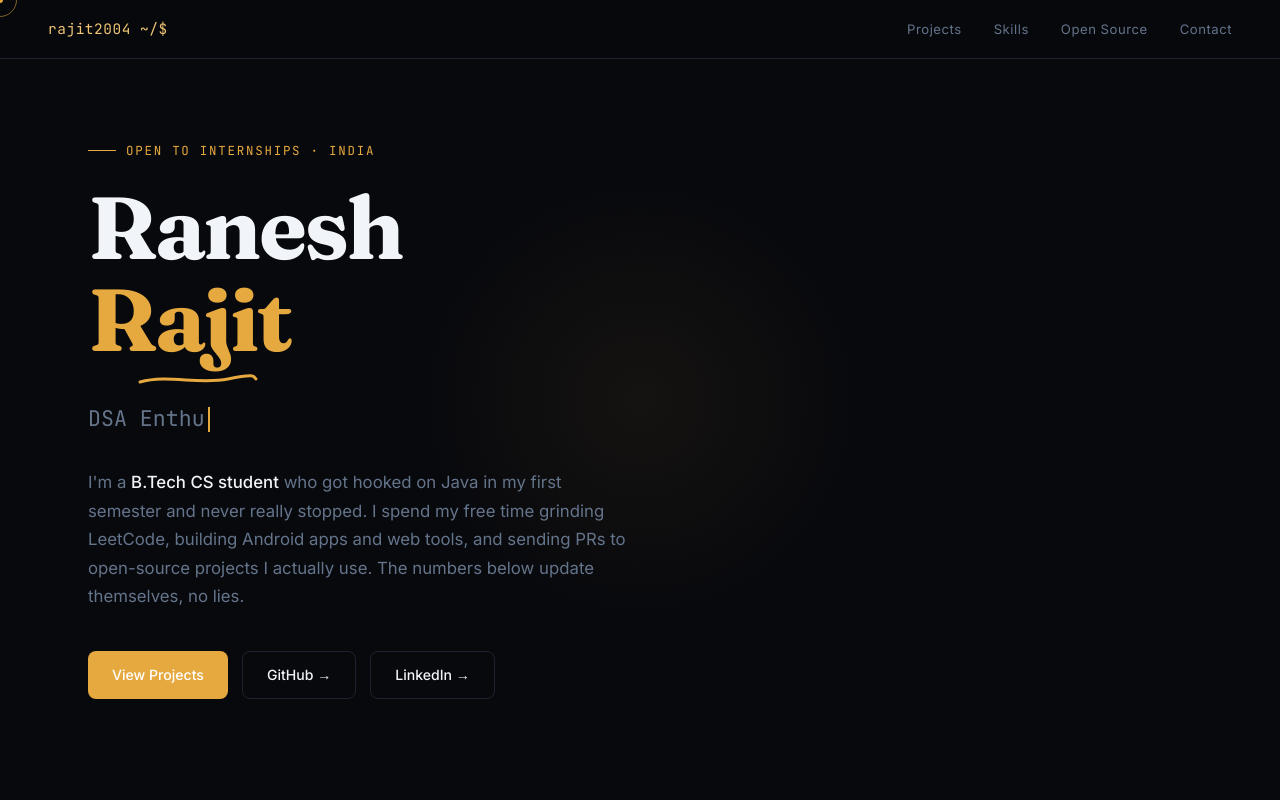
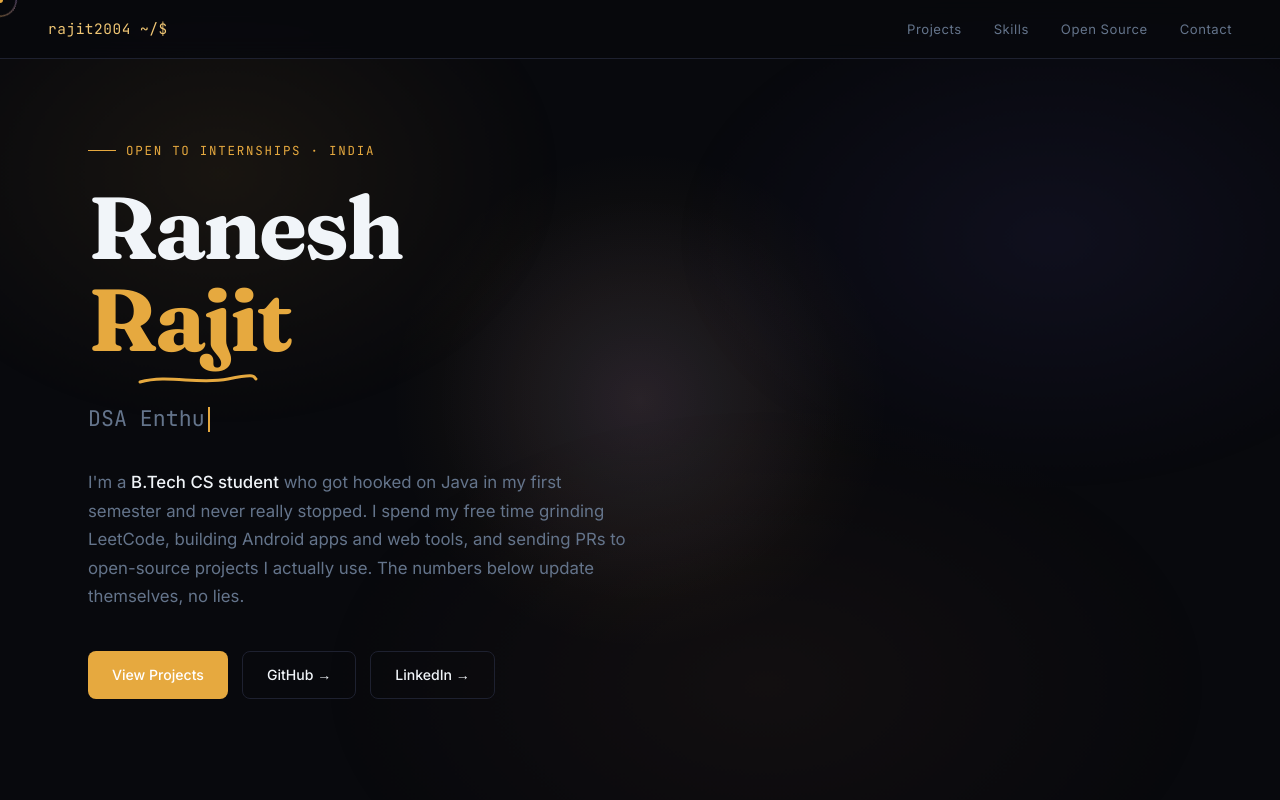
Before and after one commit to rajit2004/rajit2004.github.io, a plain HTML site: page docs/index.html in a window 1280 px wide. Shown: the top 800 px of the page. Drawn offline with Linux system fonts and the light colour scheme; no server answers.

Commit message:
Upgrade cursor and background gradient effects

```diff
--- a/docs/index.html
+++ b/docs/index.html
@@ -31,24 +31,47 @@
       --display: 'Fraunces', serif;
     }
 
+    html { background: var(--bg); }
     body {
-      background: var(--bg);
+      background: transparent;
       color: var(--text);
       font-family: var(--sans);
       line-height: 1.6;
       overflow-x: hidden;
     }
+    body::before {
+      content: '';
+      position: fixed;
+      inset: 0;
+      z-index: -1;
+      background:
+        radial-gradient(38% 45% at 18% 22%, rgba(230,169,63,0.08), transparent 70%),
+        radial-gradient(42% 45% at 82% 30%, rgba(124,110,255,0.07), transparent 70%),
+        radial-gradient(50% 50% at 60% 85%, rgba(224,140,90,0.05), transparent 70%);
+      animation: aurora 22s ease-in-out infinite alternate;
+    }
+    @keyframes aurora {
+      from { transform: translate3d(0, 0, 0) scale(1); }
+      to { transform: translate3d(-1.5%, 1%, 0) scale(1.08); }
+    }
 
     /* Cursor light */
-    .cursor-light {
+    .cursor-light, .cursor-light-2 {
       position: fixed;
       top: 0; left: 0;
-      width: 480px; height: 480px;
+      width: 640px; height: 640px;
       border-radius: 50%;
-      background: radial-gradient(circle, rgba(230,169,63,0.06) 0%, transparent 65%);
       pointer-events: none;
       z-index: 0;
       mix-blend-mode: screen;
+      will-change: transform;
+    }
+    .cursor-light {
+      background: radial-gradient(circle, rgba(230,169,63,0.10) 0%, transparent 55%);
+    }
+    .cursor-light-2 {
+      width: 520px; height: 520px;
+      background: radial-gradient(circle, rgba(124,110,255,0.09) 0%, transparent 55%);
     }
 
     /* Custom cursor */
@@ -75,14 +98,25 @@
     }
     .cursor-ring {
       width: 34px; height: 34px;
-      border: 1.5px solid rgba(230,169,63,0.55);
-      transition: width 0.2s ease, height 0.2s ease, border-color 0.2s ease, background 0.2s ease, opacity 0.2s;
+      transition: width 0.2s ease, height 0.2s ease, opacity 0.2s;
     }
+    .cursor-ring::before {
+      content: '';
+      position: absolute;
+      inset: 0;
+      border-radius: 50%;
+      background: conic-gradient(from 0deg, rgba(230,169,63,0.9), rgba(124,110,255,0.9), rgba(230,169,63,0.9));
+      -webkit-mask: radial-gradient(farthest-side, transparent calc(100% - 2px), black calc(100% - 1px));
+      mask: radial-gradient(farthest-side, transparent calc(100% - 2px), black calc(100% - 1px));
+      animation: ring-spin 4s linear infinite;
+      transition: opacity 0.2s;
+    }
+    .cursor-ring:not(.is-hover)::before { opacity: 0.55; }
     .cursor-ring.is-hover {
-      width: 52px; height: 52px;
-      border-color: rgba(230,169,63,0.9);
-      background: rgba(230,169,63,0.08);
+      width: 54px; height: 54px;
     }
+    .cursor-ring.is-hover::before { opacity: 1; }
+    @keyframes ring-spin { to { transform: rotate(360deg); } }
 
     /* Nav */
     nav {
@@ -573,6 +607,7 @@
 
   <body>
     <div class="cursor-light" id="cursor-light"></div>
+    <div class="cursor-light-2" id="cursor-light-2"></div>
     <div class="cursor-dot" id="cursor-dot"></div>
     <div class="cursor-ring" id="cursor-ring"></div>
 
@@ -1071,13 +1106,18 @@
       });
 
       // Mouse spotlight
-      const light = document.getElementById("cursor-light");
-      let mx = window.innerWidth / 2, my = window.innerHeight / 2, lx = mx, ly = my;
+      let mx = window.innerWidth / 2, my = window.innerHeight / 2;
+      const glows = [
+        { el: document.getElementById("cursor-light"), x: mx, y: my, speed: 0.10 },
+        { el: document.getElementById("cursor-light-2"), x: mx, y: my, speed: 0.05 },
+      ];
       window.addEventListener("mousemove", e => { mx = e.clientX; my = e.clientY; });
       (function spotlight() {
-        lx += (mx - lx) * 0.08;
-        ly += (my - ly) * 0.08;
-        light.style.transform = "translate(" + lx + "px," + ly + "px) translate(-50%,-50%)";
+        for (const g of glows) {
+          g.x += (mx - g.x) * g.speed;
+          g.y += (my - g.y) * g.speed;
+          g.el.style.transform = "translate(" + g.x + "px," + g.y + "px) translate(-50%,-50%)";
+        }
         requestAnimationFrame(spotlight);
       })();
 
```
